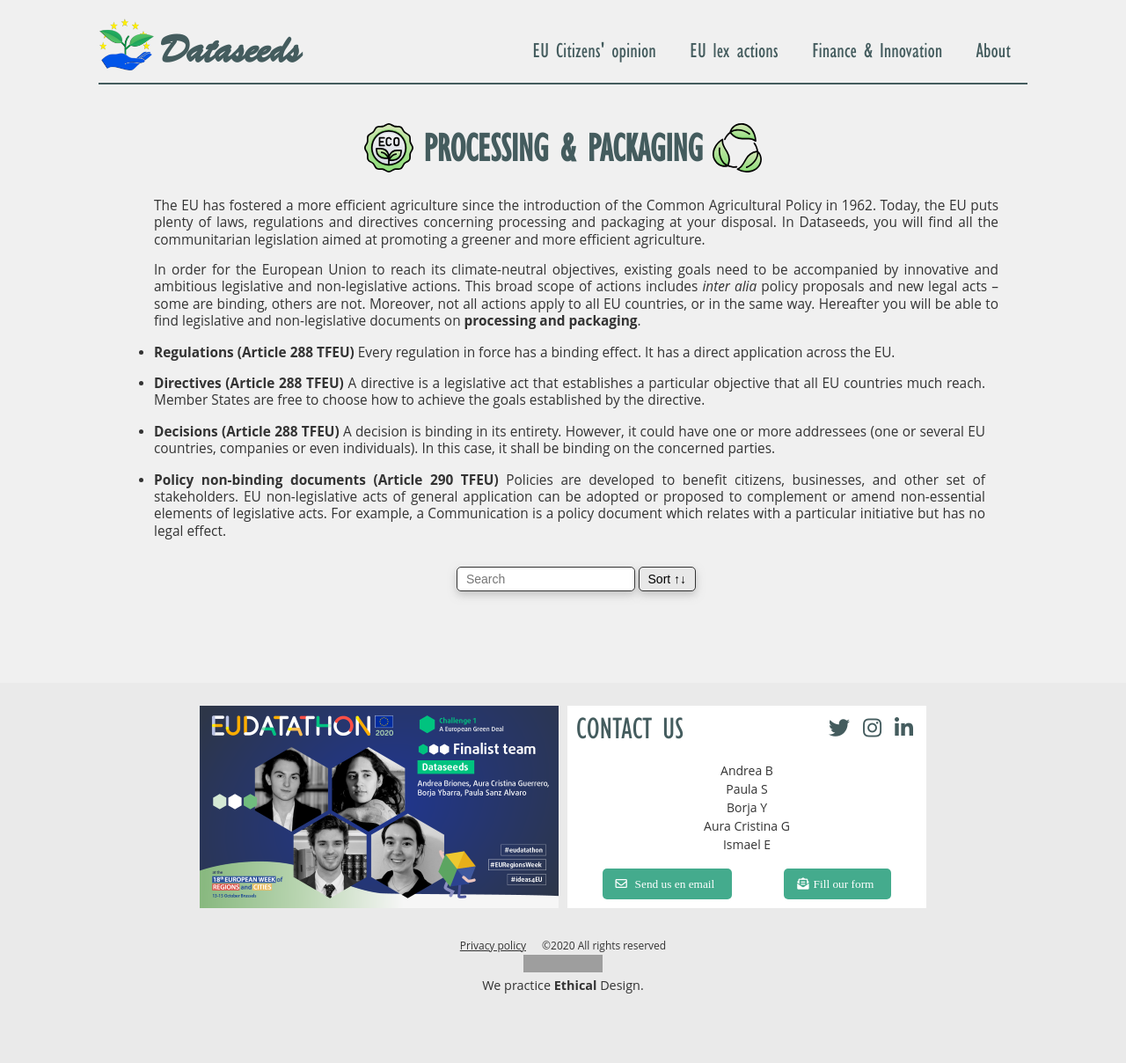
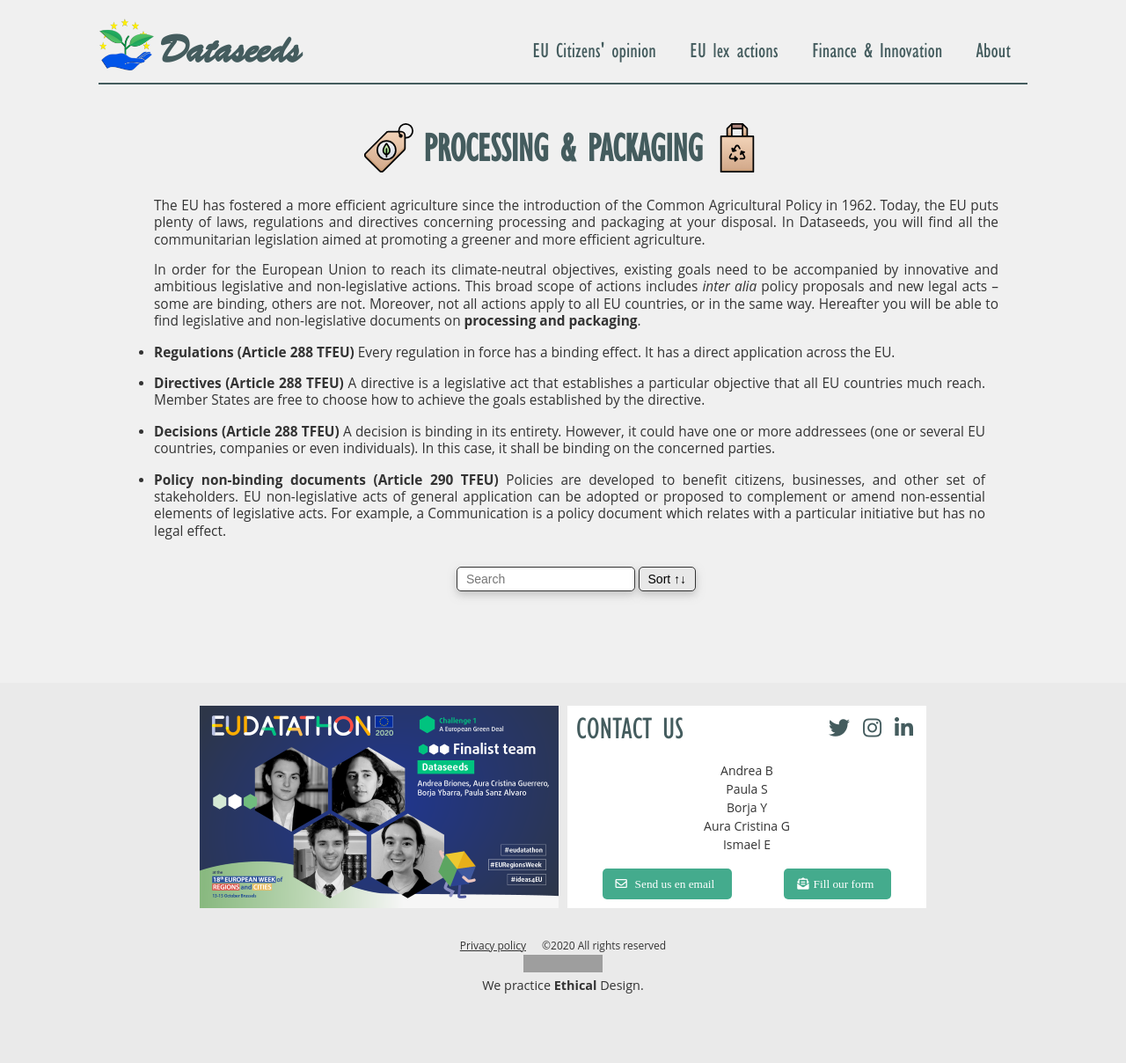
Before and after one commit to Dataseeds/dataseeds.github.io, a Jekyll site: the page built from pages/packaging-legislations.md, in a window 1280 px wide. Shown: the whole page at 88% size. Built offline with Jekyll 4.4.1, drawn with Linux system fonts in a browser that asks for light colours; nearby versions of some CDN libraries; grey boxes are pictures that could not be loaded.

Commit message:
packaging: fixed wrong icons

```diff
--- a/pages/packaging-legislations.md
+++ b/pages/packaging-legislations.md
@@ -9,9 +9,9 @@ permalink: /packaging/legislations
 
 <div>
 	<div class="centered-title" onclick="location.href='/packaging'" style="cursor: pointer;">
-		<img src="/assets/icons/DrawKit-Ecology/Color/Label.svg">
+		<img src="/assets/icons/DrawKit-Ecology/Color/Eco Tag.svg">
 		<h1>{{ page.title }}</h1>
-		<img src="/assets/icons/DrawKit-Ecology/Color/Leaves.svg">
+		<img src="/assets/icons/DrawKit-Ecology/Color/Paper bag.svg">
 	</div>
 	<div class="flex-container">
 		<p>
```
